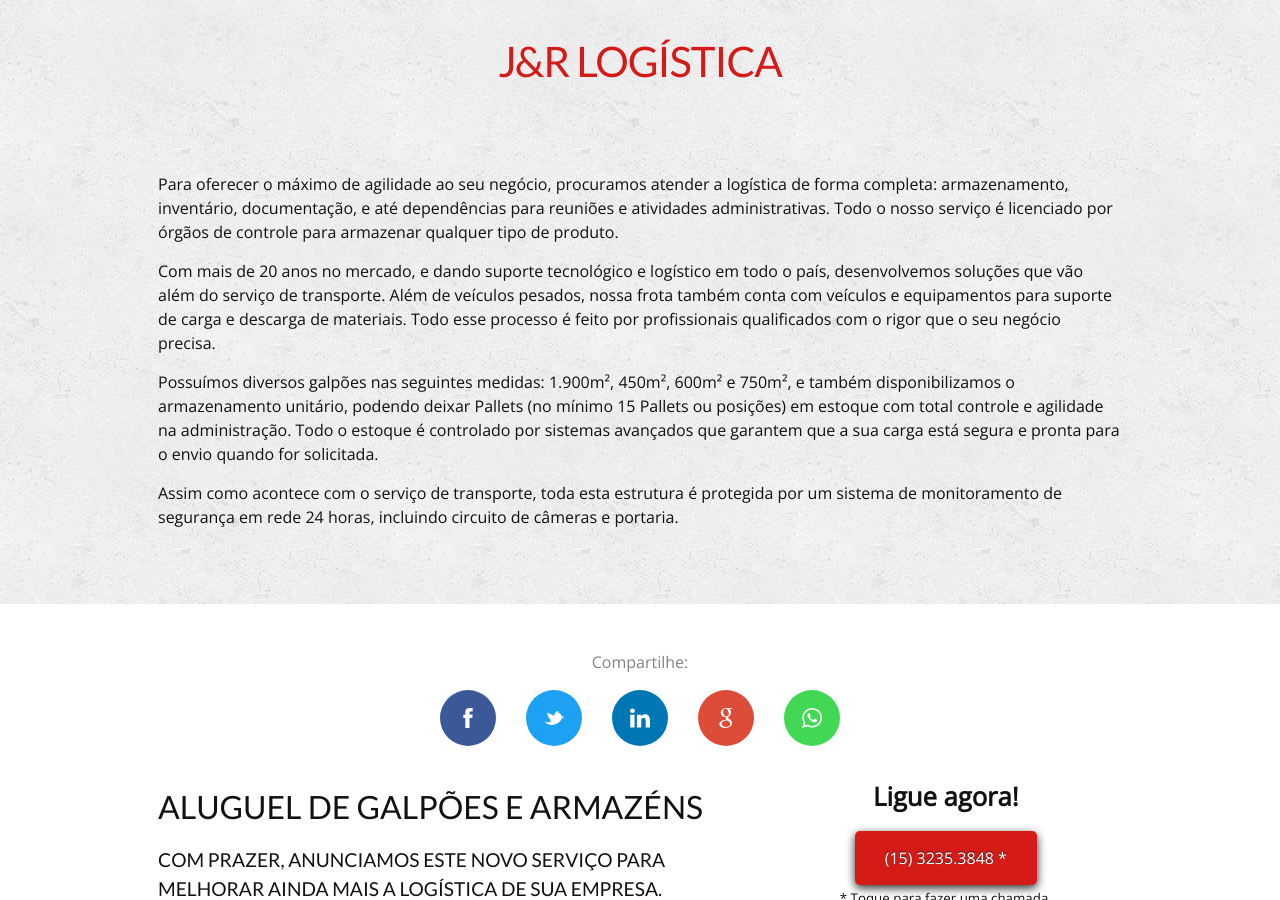
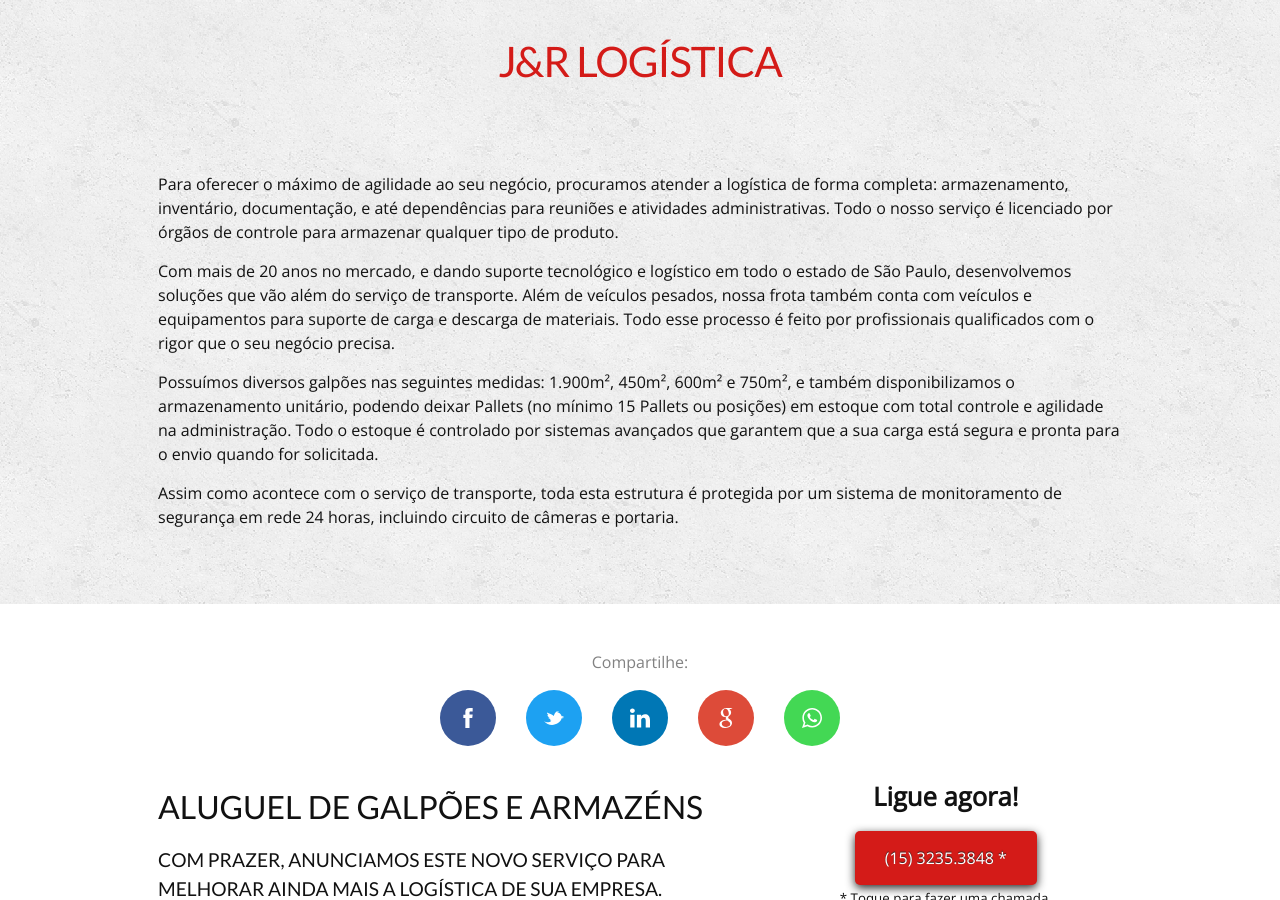
Before and after one commit to JeRTransportes/jertransportes.github.io, a Jekyll site: the page built from logistica.html, in a window 1280 px wide and 900 px high, scrolled down 759 px. Built offline with Jekyll 4.4.1, drawn with Linux system fonts in a browser that asks for light colours.

Commit message:
Removidas as menções de atendimento em todo país/Brasil

```diff
--- a/logistica.html
+++ b/logistica.html
@@ -39,7 +39,7 @@ docs:
   <div data-grid="center spacing" class="post-content" data-entrance-style="right">
     <div class="wrapper">
       <p>Para oferecer o máximo de agilidade ao seu negócio, procuramos atender a logística de forma completa: armazenamento, inventário, documentação, e até dependências para reuniões e atividades administrativas. Todo o nosso serviço é licenciado por órgãos de controle para armazenar qualquer tipo de produto.</p>
-      <p>Com mais de 20 anos no mercado, e dando suporte tecnológico e logístico em todo o país, desenvolvemos soluções que vão além do serviço de transporte. Além de veículos pesados, nossa frota também conta com veículos e equipamentos para suporte de carga e descarga de materiais. Todo esse processo é feito por profissionais qualificados com o rigor que o seu negócio precisa.</p>
+      <p>Com mais de 20 anos no mercado, e dando suporte tecnológico e logístico em todo o estado de São Paulo, desenvolvemos soluções que vão além do serviço de transporte. Além de veículos pesados, nossa frota também conta com veículos e equipamentos para suporte de carga e descarga de materiais. Todo esse processo é feito por profissionais qualificados com o rigor que o seu negócio precisa.</p>
       <p>Possuímos diversos galpões nas seguintes medidas: 1.900m², 450m², 600m² e 750m², e também disponibilizamos o armazenamento unitário, podendo deixar Pallets (no mínimo 15 Pallets ou posições) em estoque com total controle e agilidade na administração. Todo o estoque é controlado por sistemas avançados que garantem que a sua carga está segura e pronta para o envio quando for solicitada.</p>
       <p>Assim como acontece com o serviço de transporte, toda esta estrutura é protegida por um sistema de monitoramento de segurança em rede 24 horas, incluindo circuito de câmeras e portaria.</p>
     </div>
--- a/transportes.html
+++ b/transportes.html
@@ -85,7 +85,7 @@ docs:
     <div class="post-content">
       <div data-grid="center">
         <div data-cell="1of2" data-entrance-style="left">
-          <p>Atuamos no estado de São Paulo e todo Brasil, principalmente nas regiões da Grande São Paulo e de Sorocaba. Trabalhamos com cargas fracionadas e também cargas fechadas. Nossos serviços são totalmente personalizados, havendo a possibilidade de atendimento de quaisquer tipos de carga e locais de entrega.</p>
+          <p>Atuamos no estado de São Paulo, principalmente nas regiões da Grande São Paulo e de Sorocaba. Trabalhamos com cargas fracionadas e também cargas fechadas. Nossos serviços são totalmente personalizados, havendo a possibilidade de atendimento de quaisquer tipos de carga e locais de entrega.</p>
           <p>Temos todos os tipos de veículos que seu negócio possa demandar. Desde carros leves e médios até veículos pesados, com um eficiente controle de frota, através de rastreamento 24 horas por satélite e um programa de manutenções preventivas que segue os princípios de sustentabilidade e respeito ao meio ambiente.</p>
         </div>
         <div data-cell="1of2">
```
